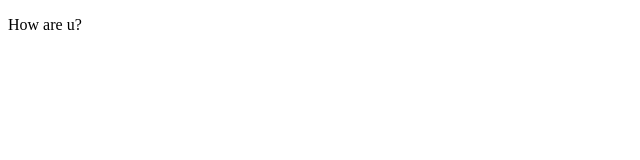
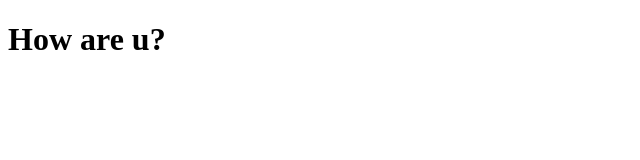
Before and after one commit to Raraot/github-pi, a plain HTML site: page index.html in a window 1280 px wide. Shown: the whole page, without its empty margins (0-640 px from the left). Drawn offline with Linux system fonts and the light colour scheme.

Commit message:
Update index.html

```diff
--- a/index.html
+++ b/index.html
@@ -7,6 +7,6 @@
     <title>Git rules!</title>
 </head>
 <body>
-    <p>How are u?</p>
+    <h1>How are u?</h1>
 </body>
 </html>
```
